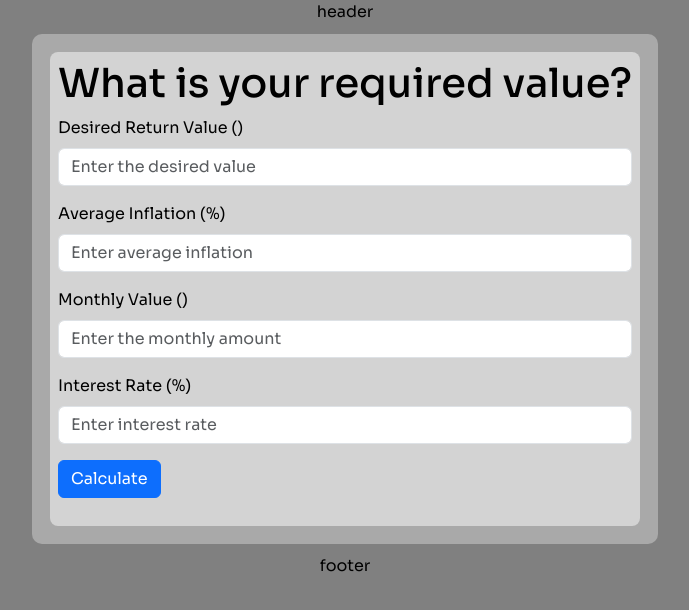
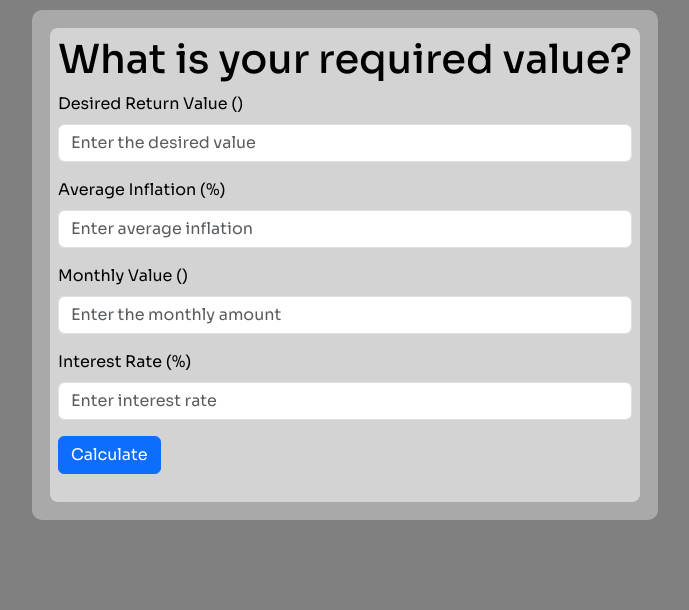
Before and after one commit to gabrielcoutinhose/live-off-investments, a plain HTML site: page index.html in a window 1280 px wide. Shown: the whole page, without its empty margins (295-984 px from the left). Drawn offline with nearby package versions, Linux system fonts and the light colour scheme.

Commit message:
hotfix: removal of unnecessary tags

```diff
--- a/index.html
+++ b/index.html
@@ -19,7 +19,6 @@
     <link rel="stylesheet" href="style.css" />
   </head>
   <body>
-    <header>header</header>
     <main>
       <div class="container">
         <div class="form">
@@ -77,7 +76,6 @@
         </div>
       </div>
     </main>
-    <footer>footer</footer>
   </body>
   <script src="script.js"></script>
 </html>
```
Also changed, not shown: 1 other file.
